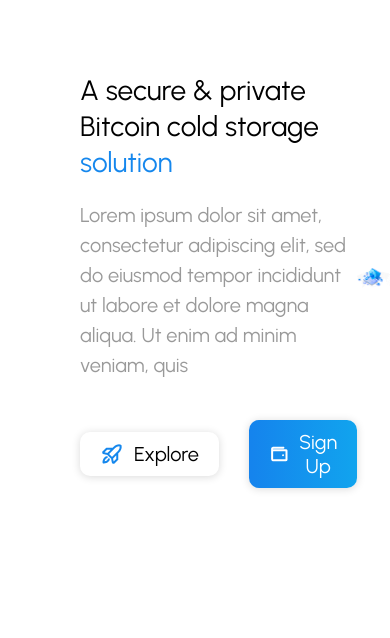
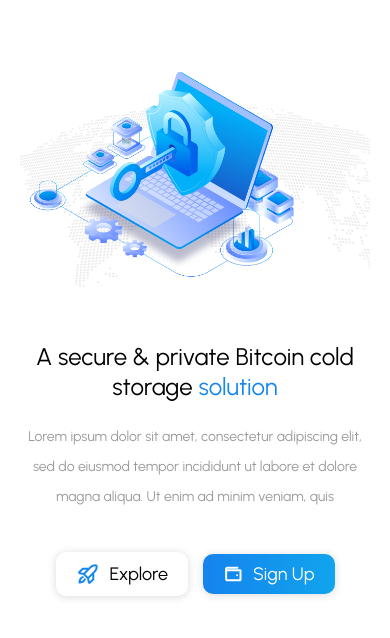
Before and after one commit to Hasnain49/Project, a plain HTML site: page index.html in a window 390 px wide. Shown: the part 56-694 px from the top of the page. Drawn offline with nearby package versions, Linux system fonts and the light colour scheme; files whose address does not match are found by name.

Commit message:
section1-responsive-for-mobile

```diff
--- a/style.css
+++ b/style.css
@@ -489,6 +489,14 @@ body{
     bottom: 80px;
 }
 
+/* @media(min-width: 500px){
+    .header{
+        padding: 25px 80px;
+        border: 1px solid red;
+    }
+
+} */
+
 @media (max-width: 1210px){
 
     .header{
@@ -580,3 +588,81 @@ body{
         width: 100%;
     }
 }
+
+@media (max-width: 750px) {
+    .main-section-content{
+        padding-left: 50px;
+        padding-right: 50px;
+        padding-top: 50px;
+        padding-bottom: 120px;
+        flex-direction: column-reverse;
+        gap: 50px;
+    }
+
+    .main-section-content-left{
+        max-width: 500px;
+    }
+
+    .main-section-content-left-heading{
+        font-weight: 500;
+        font-size: 28px;
+        line-height: 36px;
+        text-align: center;
+    }
+
+    .main-section-content-left-para{
+        text-align: center;
+    }
+
+    .main-section-content-left-btns{
+        justify-content: center;
+    }
+
+
+    .btn-outlined{
+        padding: 10px 20px;
+        font-weight: 500;
+        line-height: 24px;
+    }
+
+    .main-section-content-right{
+        /* border: 1px solid red; */
+        max-width: 500px;
+    }
+
+    .main-section-content-right img{
+        width: 100%;
+    }
+}
+
+
+@media(max-width:430px){
+    .main-section-content{
+        padding-left: 20px;
+        padding-right: 20px;
+        padding-top: 50px;
+        padding-bottom: 80px;
+    }
+
+    .main-section-content-left-btns{
+        gap: 15px;
+    }
+
+    .main-section-content-left-heading{
+        font-weight: 500;
+        font-size: 24px;
+        line-height: 30px;
+    }
+
+    .main-section-content-left-para{
+        text-align: center;
+        font-size: 14px;
+    }
+
+    .btn-outlined{
+        padding: 10px 20px;
+        font-weight: 400;
+        line-height: 18px;
+        font-size: 18px;
+    }
+}
```
